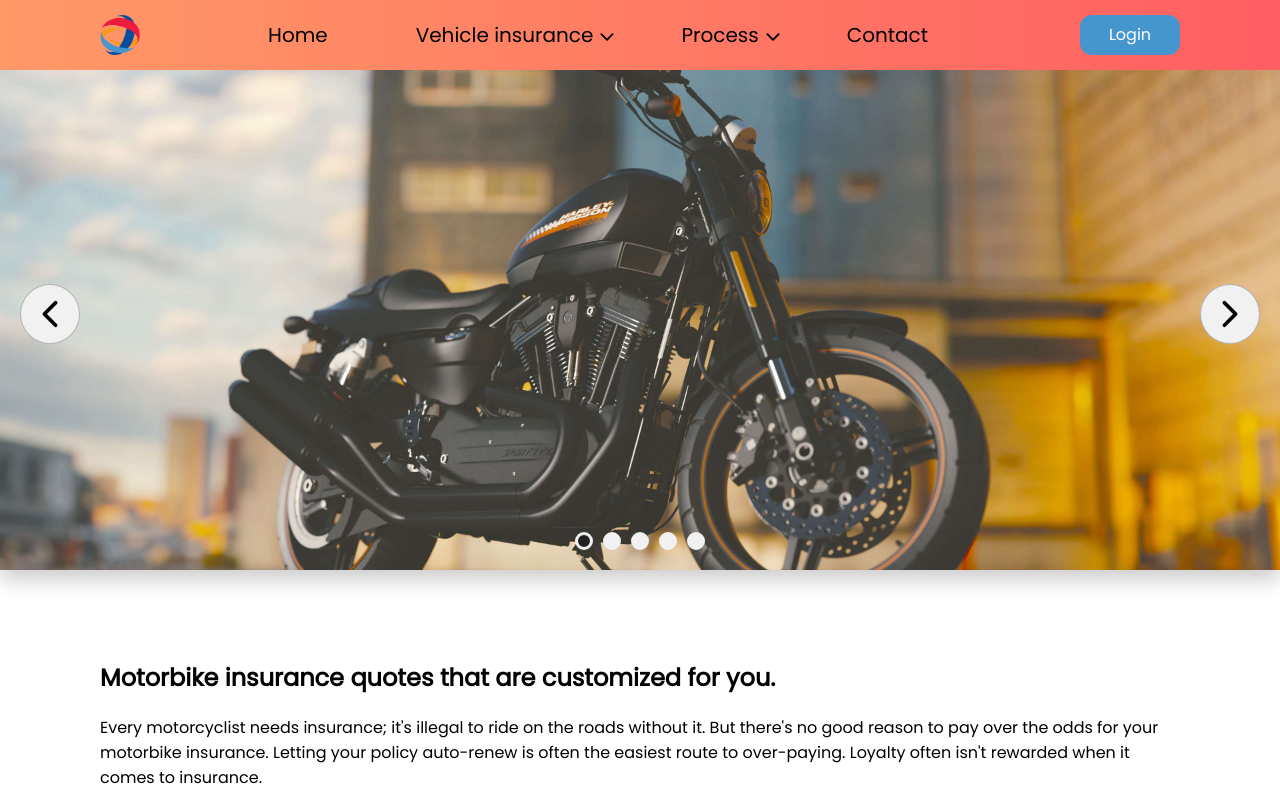
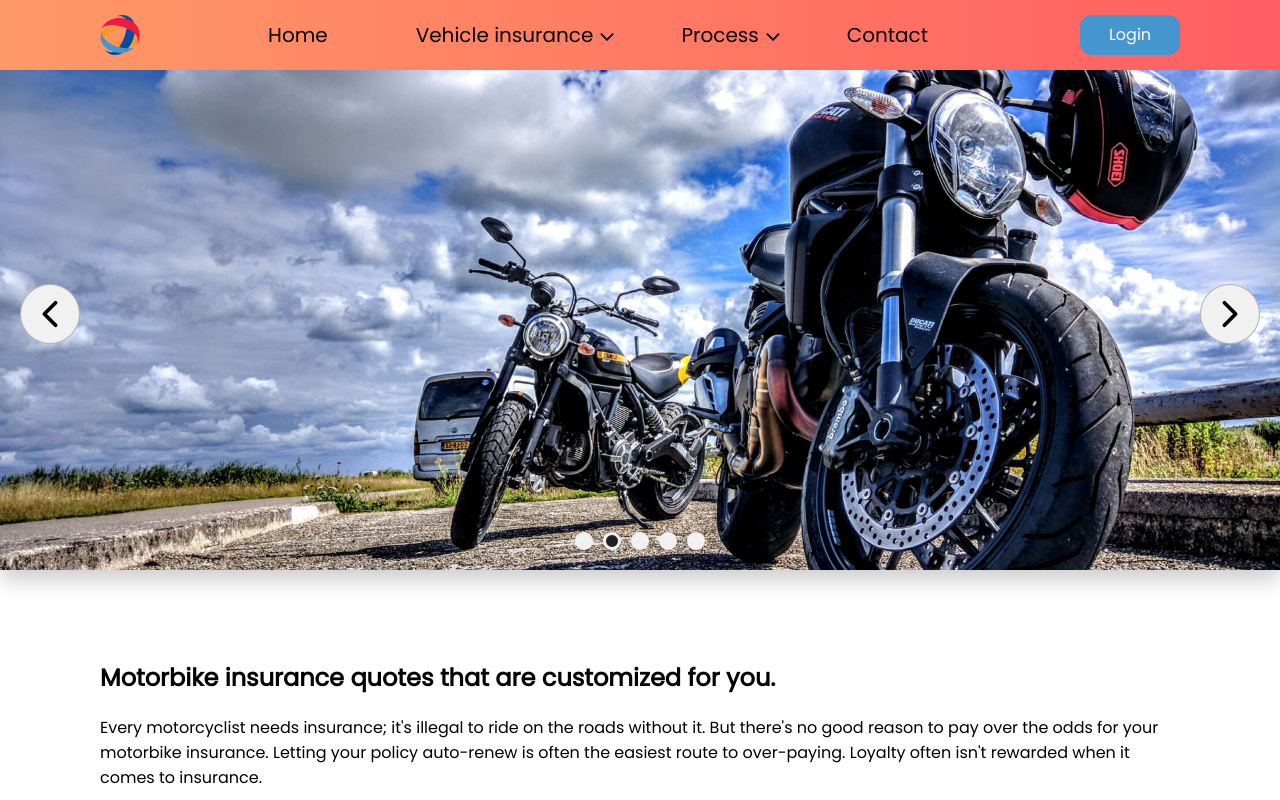
Before and after one commit to trinhquocdai1102/project3, a React (Create React App) app: page /MotorBikeInsurance in a window 1280 px wide. Shown: the top 800 px of the page. Built offline with nearby package versions, Linux system fonts and the light colour scheme.

Commit message:
update
commit 28/12/2021 - 3

```diff
--- a/src/components/slider/CarSlider.js
+++ b/src/components/slider/CarSlider.js
@@ -1,12 +1,12 @@
 import "../../App.css";
 import { dataSliderCarInsurance } from "./DataSlider";
-import InsuranceSlider from "./InsuranceSlider";
+import Slider from "./Slider";
 
 function CarSlider() {
 
   return (
     <>
-      <InsuranceSlider
+      <Slider
         data={dataSliderCarInsurance}
         />
     </>
--- a/src/components/slider/HomeSlider.js
+++ b/src/components/slider/HomeSlider.js
@@ -1,11 +1,11 @@
 import "../../App.css";
 import { dataSliderHome } from "./DataSlider";
-import InsuranceSlider from "./InsuranceSlider";
+import Slider from "./Slider";
 
 function HomeSlider() {
   return (
     <>
-      <InsuranceSlider
+      <Slider
         data={dataSliderHome}
         />
     </>
--- a/src/components/slider/MotorbikeSlider.js
+++ b/src/components/slider/MotorbikeSlider.js
@@ -1,12 +1,12 @@
 import "../../App.css";
 import { dataSliderMotorbikeInsurance } from "./DataSlider";
-import InsuranceSlider from "./InsuranceSlider";
+import Slider from "./Slider";
 
 function MotorbikeSlider() {
 
   return (
     <>
-      <InsuranceSlider
+      <Slider
         data={dataSliderMotorbikeInsurance}
         />
     </>
--- a/src/components/slider/Slider.js
+++ b/src/components/slider/Slider.js
@@ -1,69 +1,66 @@
-import { useState } from "react";
-import DataSlider from "./DataSlider";
-import BtnSlider from "./BtnSlider";
-import "../../App.css";
+import React, { useEffect, useState } from 'react';
+import BtnSlider from './BtnSlider';
 
-function Slider() {
-  const [slideIndex, setSlideIndex] = useState(1);
+const Slider = ( {data} ) => {
+  const [current, setCurrent] = useState(0);
+  const length = data.length;
+
+  useEffect(() => {
+    const sliderChange = setInterval(function () {
+      setCurrent(current === length - 1 ? 0 : current + 1);
+    }, 3000);
+    return () => clearInterval(sliderChange)
+  }, [current, length])
+
 
   const nextSlide = () => {
-    if (slideIndex !== DataSlider.length) {
-      setSlideIndex(slideIndex + 1);
-    } else if (slideIndex === DataSlider.length) {
-      setSlideIndex(1);
-    }
+    setCurrent(current === length - 1 ? 0 : current + 1);
   };
 
   const prevSlide = () => {
-    if (slideIndex !== 1) {
-      setSlideIndex(slideIndex - 1);
-    } else if (slideIndex === 1) {
-      setSlideIndex(DataSlider.length);
-    }
+    setCurrent(current === 0 ? length - 1 : current - 1);
   };
 
-  const moveDot = (index) => {
-    setSlideIndex(index);
+  if (!Array.isArray(data) || length <= 0) {
+    return null;
+  }
+
+  const moveDot = (current) => {
+    setCurrent(current);
   };
 
+
+
   return (
-    <div className="Container-Slider">
-      {DataSlider.map((item, index) => {
+    <>
+      <section className='Container-Slider'>
+          {data.map((item, index) => {
               return (
-          <div key={index}>
                 <div
-            className={
-              slideIndex === index + 1 ? "Slide Active-Animation" : "Slide"
-            }
+                  className={index === current ? 'Slide Active-Animation' : 'Slide'}
+                  key={index}
                 >
-            <img
-              src={
-                process.env.PUBLIC_URL + `/image/home/slider/slider${index + 1}.jpg`
-              }
-              alt={item.title}
-            />
-            </div>
-            {/* <div className="Slider-Content">
-              <p>{item.title}</p>
-              <h1>{item.slogan}</h1>
-            </div> */}
+                  {index === current && (
+                    <img src={item.url} alt={data.title}/>
+                  )}
                 </div>
               );
           })}
-      <BtnSlider moveSlide={nextSlide} direction={"Next"} />
-      <BtnSlider moveSlide={prevSlide} direction={"Prev"} />
-
           <div className="Container-Dots">
-        {Array.from({ length: 3 }).map((item, index) => (
+              {Array.from({ length: length }).map((item, index) => (
                 <div
                   key={index}
-            onClick={() => moveDot(index + 1)}
-            className={slideIndex === index + 1 ? "Dot Active" : "Dot"}
+                  onClick={() => moveDot(index)}
+                  className={current === index ? "Dot Active" : "Dot"}
                 ></div>
               ))}
           </div>
-    </div>
+          <BtnSlider direction={"Prev"} moveSlide={prevSlide} onClick={prevSlide} />
+          <BtnSlider direction={"Next"} moveSlide={nextSlide} onClick={nextSlide} />
+      </section>
+
+    </>
     );
-}
+};
 
 export default Slider;
```
Lines whose indentation alone changed are shown as unchanged.
